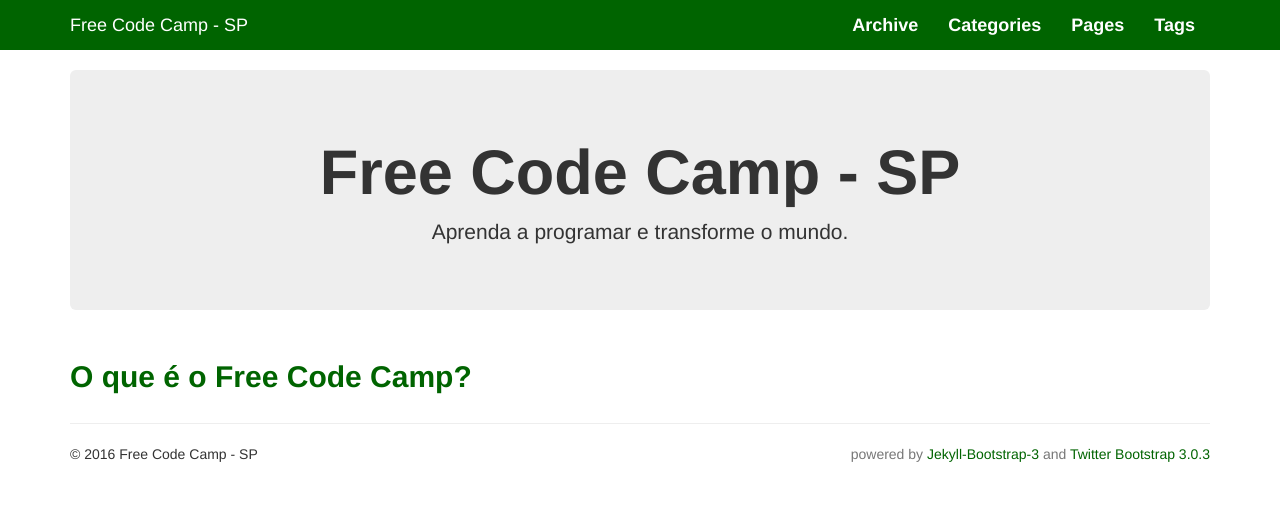
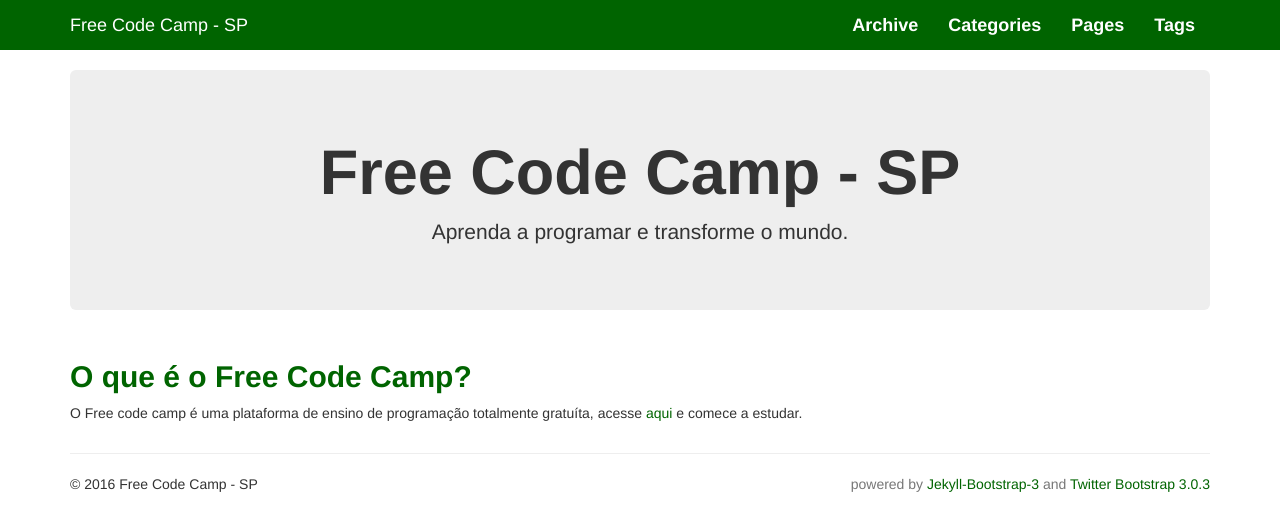
Before and after one commit to FreeCodeCampSp/FreeCodeCampSp.github.io, a Jekyll site: the page built from index.md, in a window 1280 px wide. Shown: the top 531 px of the page. Built offline with Jekyll 4.4.1, drawn with Linux system fonts in a browser that asks for light colours; nearby versions of some CDN libraries; library files that are not in the unit come from our copies.

Commit message:
Atualizando as informações da página inicial

```diff
--- a/index.md
+++ b/index.md
@@ -6,3 +6,4 @@
 {% include JB/setup %}
 
 ## O que é o Free Code Camp?
+O Free code camp  é uma plataforma de ensino de programação totalmente gratuíta, acesse <a href="https://www.freecodecamp.com/" target="_blank">aqui</a> e comece a estudar.
```
